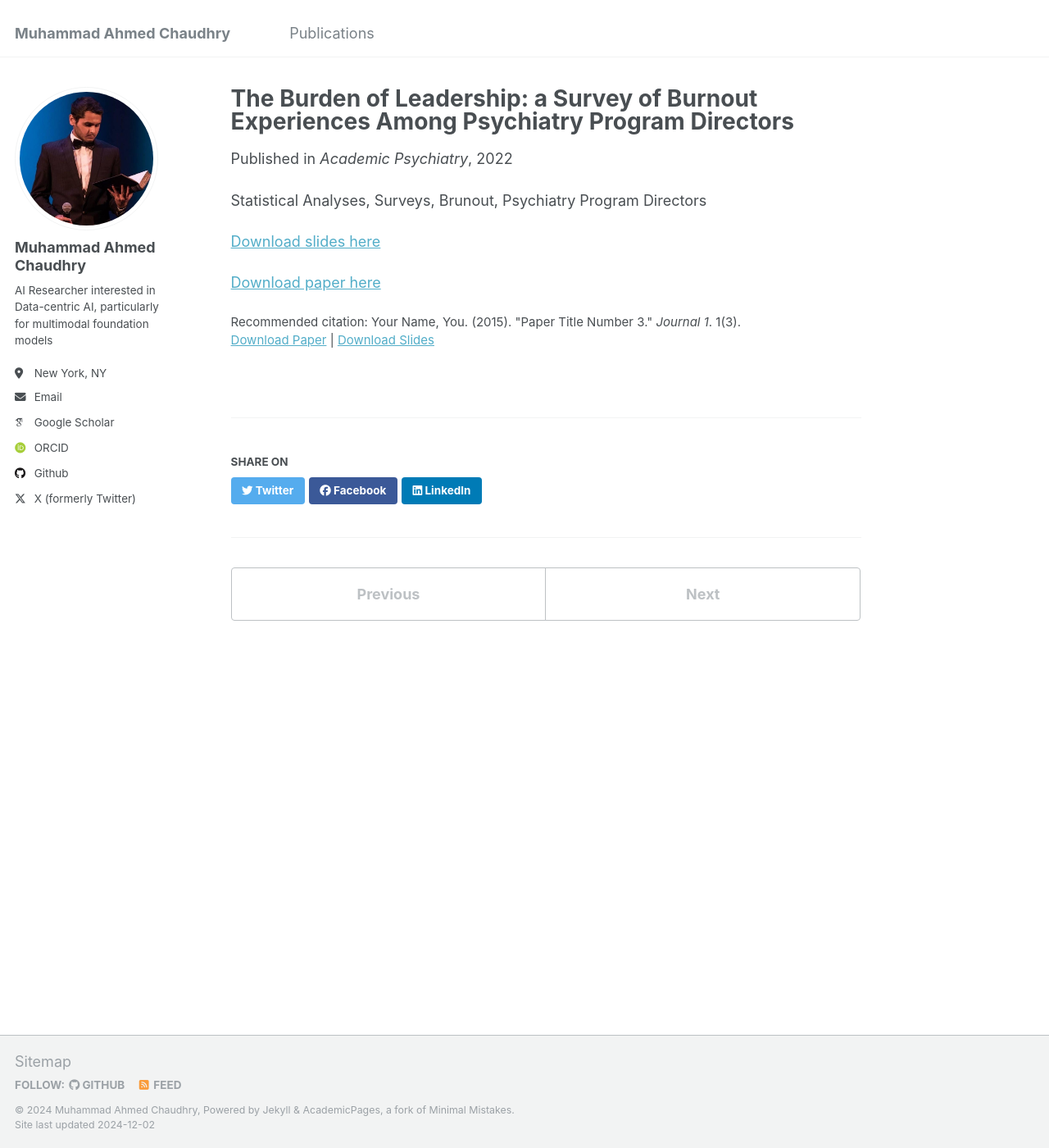
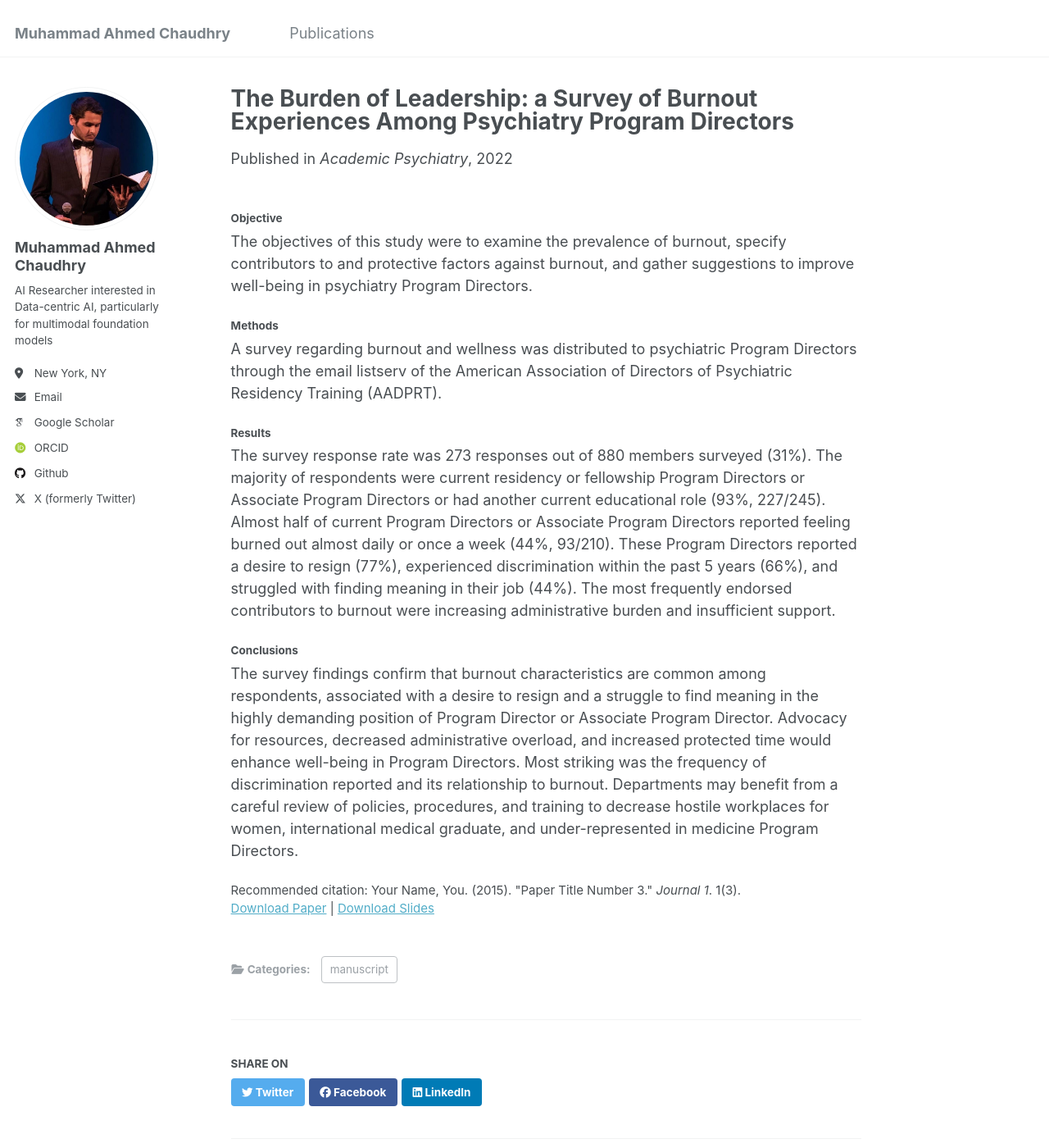
Before and after one commit to Ahmed14974/ahmed14974.github.io, a Jekyll site: the page built from _publications/2022-06-27-psychiatry.md, in a window 1280 px wide and 1400 px high. Shown: the whole window at 82% size. Built offline with Jekyll 4.4.1, drawn with Linux system fonts in a browser that asks for light colours; some web fonts are replaced.

Commit message:
updated psychiatry

```diff
--- a/_publications/2022-06-27-psychiatry.md
+++ b/_publications/2022-06-27-psychiatry.md
@@ -1,16 +1,24 @@
 ---
 title: "The Burden of Leadership: a Survey of Burnout Experiences Among Psychiatry Program Directors"
 collection: publications
+category: manuscript
 permalink: /publication/2022-06-27-psychiatry
 excerpt: 'Statistical Analyses, Surveys, Brunout, Psychiatry Program Directors'
 date: 2022-06-27
 venue: 'Academic Psychiatry'
-slidesurl: 'http://academicpages.github.io/files/slides3.pdf'
+slidesurl: ''
 paperurl: 'http://ahmed14974.github.io/files/psychiatry.pdf'
 citation: 'Your Name, You. (2015). &quot;Paper Title Number 3.&quot; <i>Journal 1</i>. 1(3).'
 ---
-Statistical Analyses, Surveys, Brunout, Psychiatry Program Directors
 
-[Download slides here](http://academicpages.github.io/files/slides3.pdf)
+#### Objective
+The objectives of this study were to examine the prevalence of burnout, specify contributors to and protective factors against burnout, and gather suggestions to improve well-being in psychiatry Program Directors.
 
-[Download paper here](http://ahmed14974.github.io/files/psychiatry.pdf)
+#### Methods
+A survey regarding burnout and wellness was distributed to psychiatric Program Directors through the email listserv of the American Association of Directors of Psychiatric Residency Training (AADPRT).
+
+#### Results
+The survey response rate was 273 responses out of 880 members surveyed (31%). The majority of respondents were current residency or fellowship Program Directors or Associate Program Directors or had another current educational role (93%, 227/245). Almost half of current Program Directors or Associate Program Directors reported feeling burned out almost daily or once a week (44%, 93/210). These Program Directors reported a desire to resign (77%), experienced discrimination within the past 5 years (66%), and struggled with finding meaning in their job (44%). The most frequently endorsed contributors to burnout were increasing administrative burden and insufficient support.
+
+#### Conclusions
+The survey findings confirm that burnout characteristics are common among respondents, associated with a desire to resign and a struggle to find meaning in the highly demanding position of Program Director or Associate Program Director. Advocacy for resources, decreased administrative overload, and increased protected time would enhance well-being in Program Directors. Most striking was the frequency of discrimination reported and its relationship to burnout. Departments may benefit from a careful review of policies, procedures, and training to decrease hostile workplaces for women, international medical graduate, and under-represented in medicine Program Directors.
```
